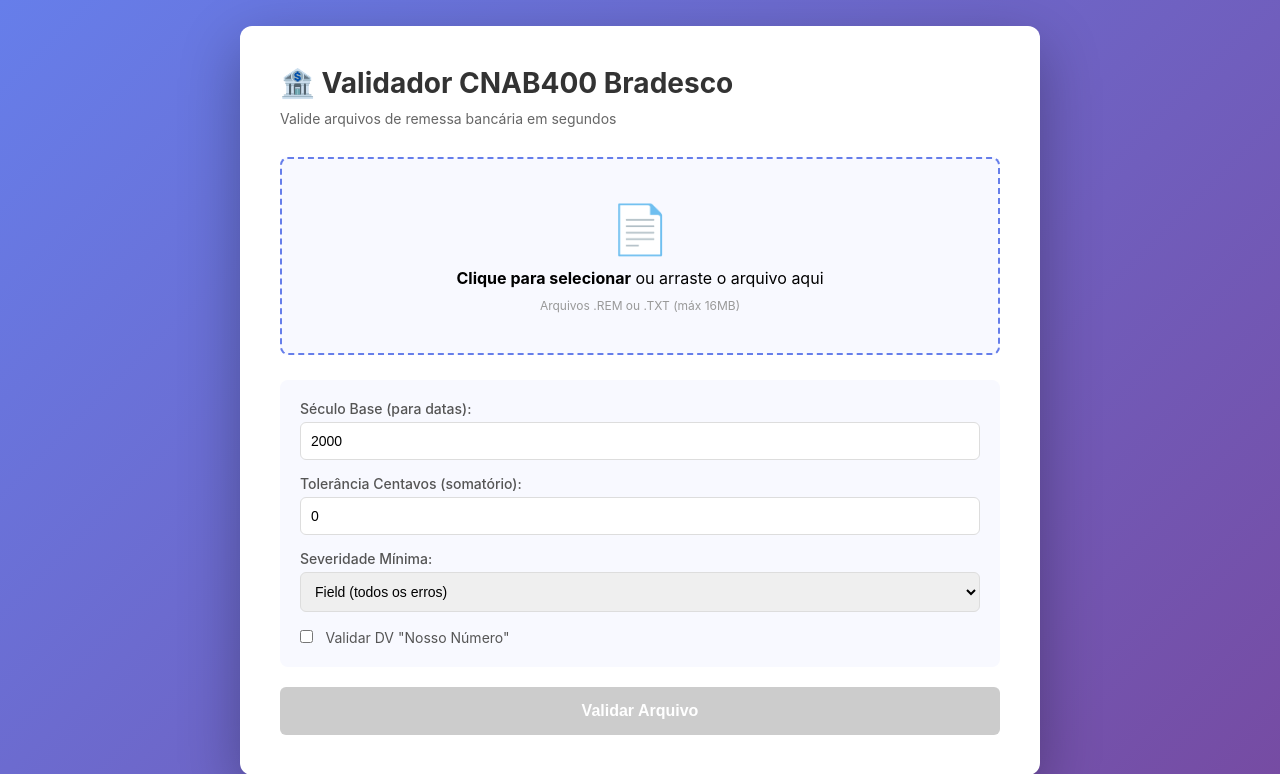
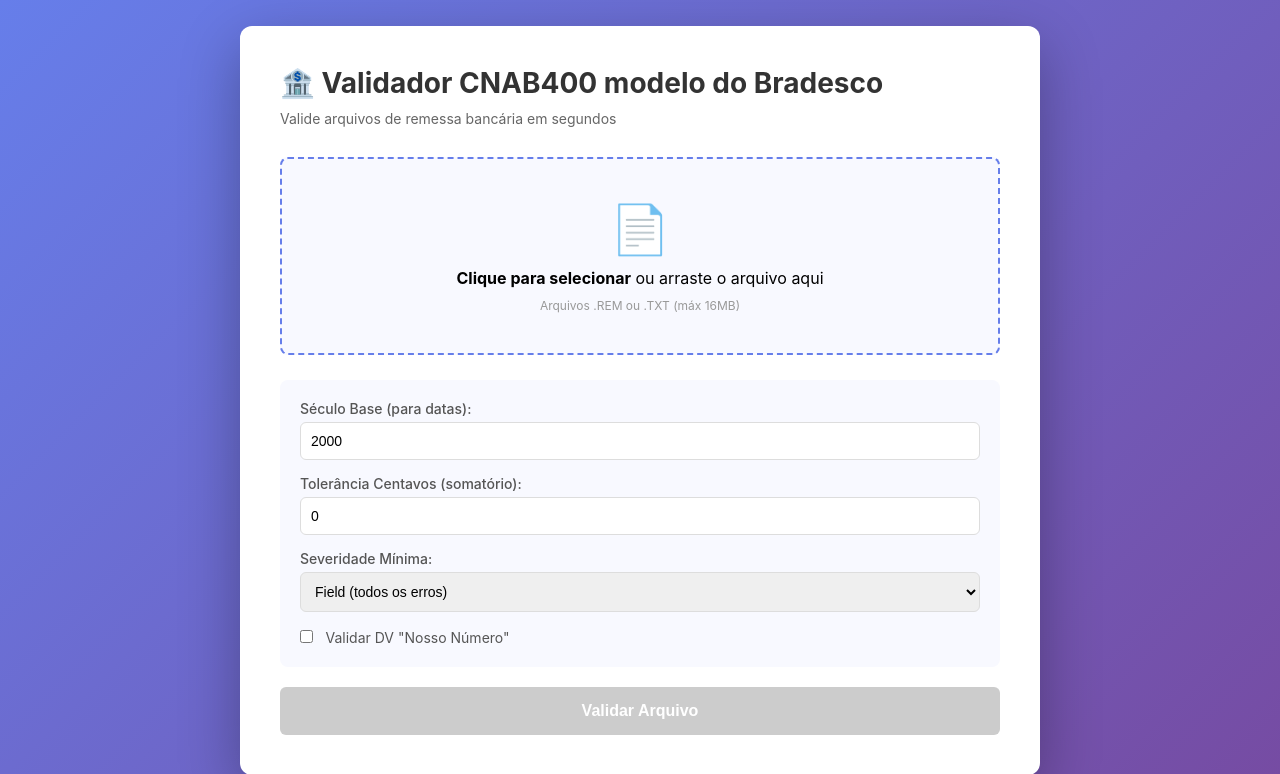
Before and after one commit to yago-castro-gomes/ValidadorCNAB, a Flask app: page / in a window 1280 px wide. Shown: the top 774 px of the page. Run offline with Flask 3, Linux system fonts and the light colour scheme.

Commit message:
Altera nome do validador

```diff
--- a/templates/index.html
+++ b/templates/index.html
@@ -289,7 +289,7 @@
   </head>
   <body>
     <div class="container">
-      <h1>🏦 Validador CNAB400 Bradesco</h1>
+      <h1>🏦 Validador CNAB400 modelo do Bradesco</h1>
       <p class="subtitle">Valide arquivos de remessa bancária em segundos</p>
 
       <form id="uploadForm">
```
